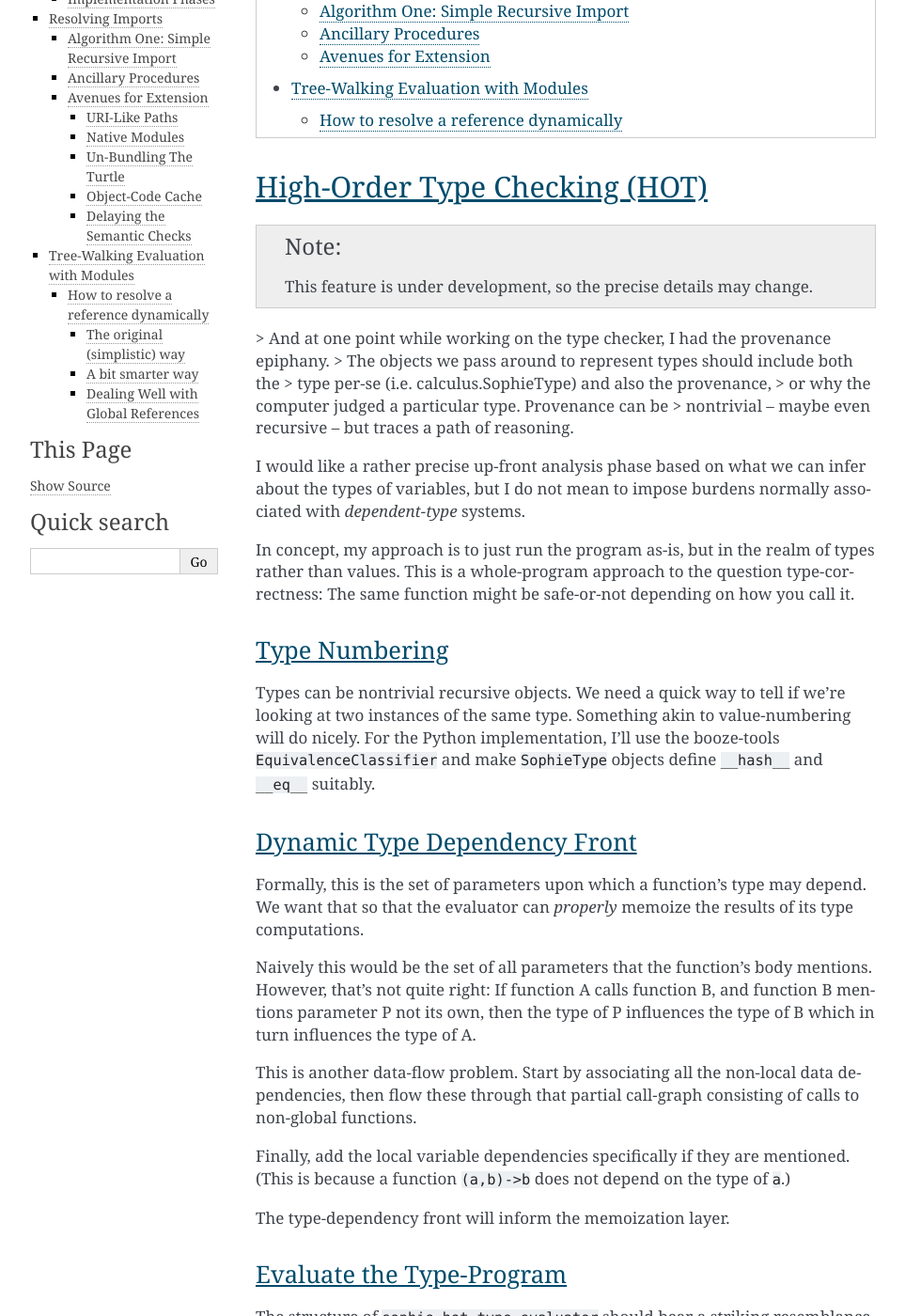
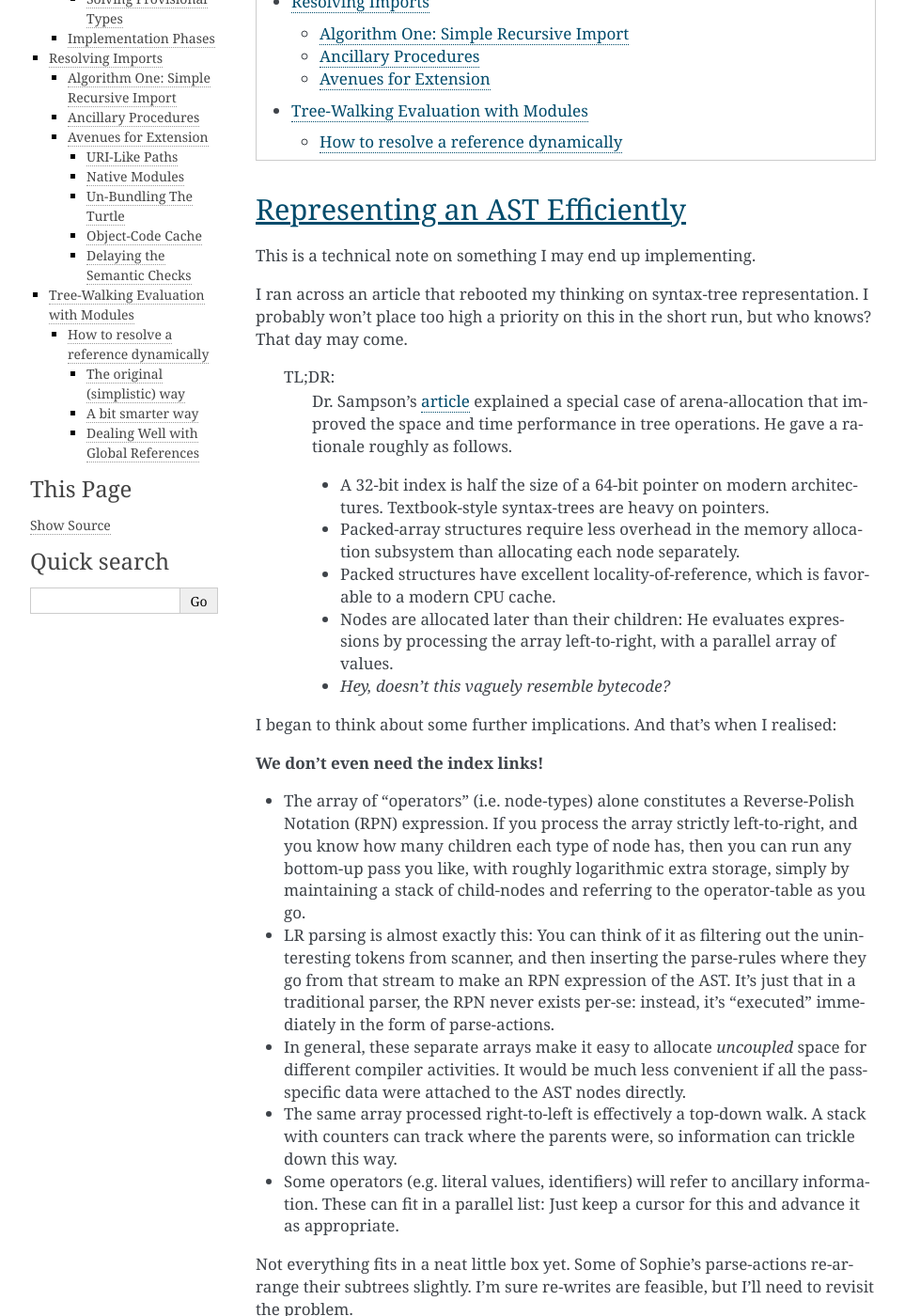
Before and after one commit to kjosib/sophie, a Sphinx documentation site: the page built from docs/mechanics.rst, in a window 1280 px wide and 1400 px high, scrolled down 358 px. Shown: the whole window at 94% size, without its empty margins (148-1111 px from the left). Built offline with Sphinx 7.4.7, drawn with Linux system fonts in a browser that asks for light colours; some of the changed text lies outside the part shown.

Commit message:
Note on efficient AST representation

```diff
--- a/docs/mechanics.rst
+++ b/docs/mechanics.rst
@@ -7,6 +7,50 @@ I'll add notes as they seem necessary while the overall system fills out.
 .. contents::
     :local:
     :depth: 2
+
+Representing an AST Efficiently
+~~~~~~~~~~~~~~~~~~~~~~~~~~~~~~~~
+
+This is a technical note on something I may end up implementing.
+
+I ran across an article that rebooted my thinking on syntax-tree representation.
+I probably won't place too high a priority on this in the short run,
+but who knows? That day may come.
+
+    TL;DR:
+        Dr. Sampson's article_ explained a special case of arena-allocation that improved the
+        space and time performance in tree operations. He gave a rationale roughly as follows.
+
+        * A 32-bit index is half the size of a 64-bit pointer on modern architectures. Textbook-style syntax-trees are heavy on pointers.
+        * Packed-array structures require less overhead in the memory allocation subsystem than allocating each node separately.
+        * Packed structures have excellent locality-of-reference, which is favorable to a modern CPU cache.
+        * Nodes are allocated later than their children: He evaluates expressions by processing the array left-to-right, with a parallel array of values.
+        * *Hey, doesn't this vaguely resemble bytecode?*
+
+.. _article: https://www.cs.cornell.edu/~asampson/blog/flattening.html
+
+I began to think about some further implications. And that's when I realised:
+
+**We don't even need the index links!**
+
+* The array of "operators" (i.e. node-types) alone constitutes a Reverse-Polish Notation (RPN) expression.
+  If you process the array strictly left-to-right, and you know how many children each type of node has,
+  then you can run any bottom-up pass you like, with roughly logarithmic extra storage,
+  simply by maintaining a stack of child-nodes and referring to the operator-table as you go.
+* LR parsing is almost exactly this: You can think of it as filtering out the uninteresting tokens from scanner,
+  and then inserting the parse-rules where they go from that stream to make an RPN expression of the AST.
+  It's just that in a traditional parser, the RPN never exists per-se: instead, it's "executed" immediately
+  in the form of parse-actions.
+* In general, these separate arrays make it easy to allocate *uncoupled* space for different compiler activities.
+  It would be much less convenient if all the pass-specific data were attached to the AST nodes directly.
+* The same array processed right-to-left is effectively a top-down walk.
+  A stack with counters can track where the parents were, so information can trickle down this way.
+* Some operators (e.g. literal values, identifiers) will refer to ancillary information.
+  These can fit in a parallel list: Just keep a cursor for this and advance it as appropriate.
+
+Not everything fits in a neat little box yet.
+Some of Sophie's parse-actions re-arrange their subtrees slightly.
+I'm sure re-writes are feasible, but I'll need to revisit the problem.
 
 High-Order Type Checking (HOT)
 ~~~~~~~~~~~~~~~~~~~~~~~~~~~~~~
```
Also changed, not shown: other parts of docs/mechanics.rst (+1 -1 lines).
